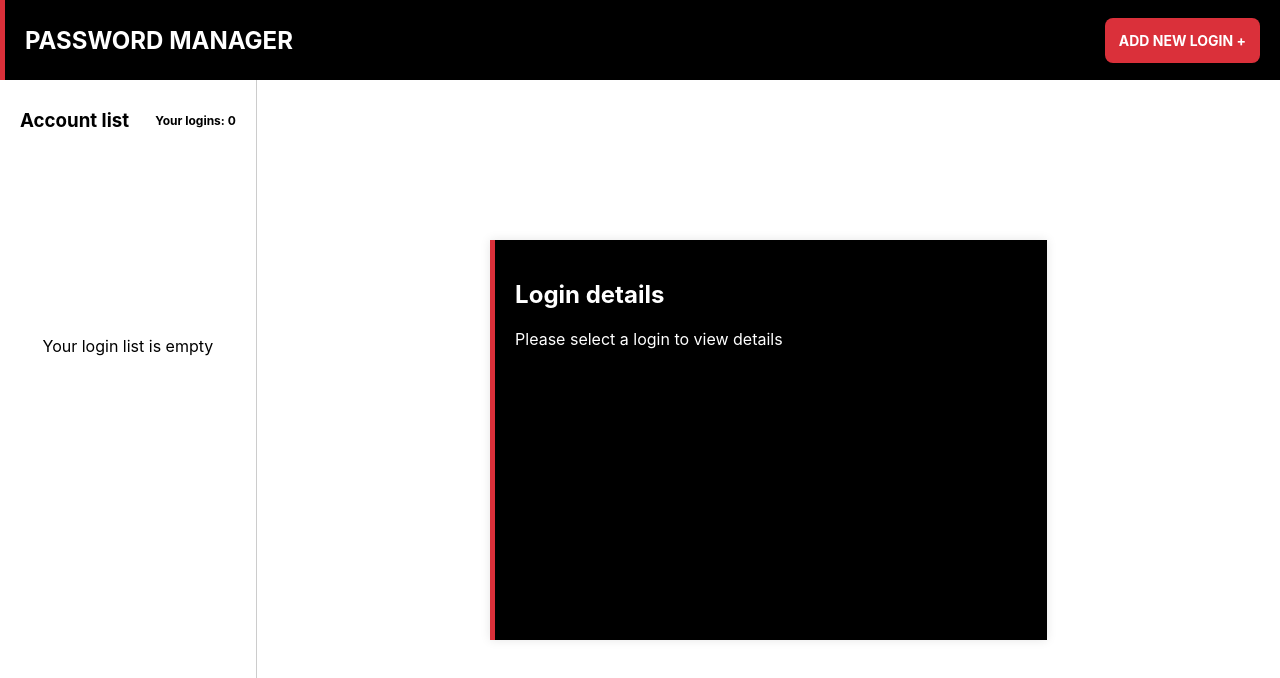
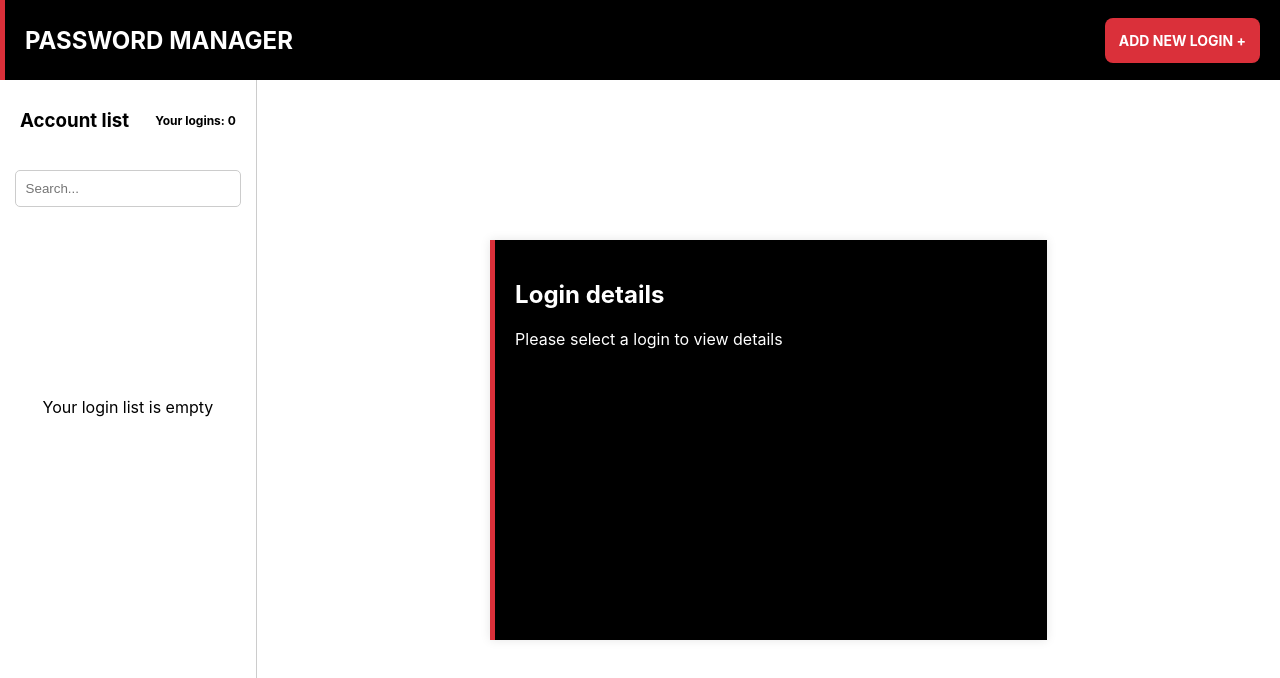
Before and after one commit to JimOv/password-manager, a React (Create React App) app: page / in a window 1280 px wide. Shown: the top 678 px of the page. Built offline with nearby package versions, Linux system fonts and the light colour scheme.

Commit message:
add test and searchBar

```diff
--- a/src/components/AddNewLoginScreen/AddNewLoginScreen.css
+++ b/src/components/AddNewLoginScreen/AddNewLoginScreen.css
@@ -46,5 +46,28 @@
     border: none;
     border-radius: 5px;
     cursor: pointer;
-    margin-bottom: 20px;
+    margin: 20px 0px;
 }
+
+.add-new-login-screen .modal form button:hover{
+    background-color: #0056b3;
+}
+.add-new-login-screen .modal form select{
+    padding: 10px;
+    margin-bottom: 10px;
+    border-radius: 5px;
+    border: 1px solid #ccc;
+}
+.add-new-login-screen .modal form label{
+    font-size: 20px;
+    margin-bottom: 10px;
+}
+.add-new-login-screen .modal button.closeBtn{
+    background-color: #dc3545;
+    color: white;
+    border: none;
+    border-radius: 5px;
+    cursor: pointer;
+    padding: 5px 10px;
+
+}
--- a/src/components/AddNewLoginScreen/AddNewLoginScreen.jsx
+++ b/src/components/AddNewLoginScreen/AddNewLoginScreen.jsx
@@ -72,7 +72,9 @@ const AddNewLoginScreen = () => {
       <div className="modal">
         <div>
           <h2>Add new login</h2>
-          <button onClick={close}>X</button>
+          <button onClick={close} className="closeBtn">
+            X
+          </button>
         </div>
         <form onSubmit={(e) => addLoginToList(e)}>
           <label htmlFor="title">Title</label>
@@ -119,8 +121,16 @@ const AddNewLoginScreen = () => {
           </button>
           {password && (
             <>
-              <label className="password">Your generated password:</label>
-              <input type="text" value={password} />
+              <label className="password" htmlFor="generatedPassword">
+                Your generated password:
+              </label>
+              <input
+                type="text"
+                id="generatedPassword"
+                name="generatedPassword"
+                value={password}
+                readOnly
+              />
             </>
           )}
 
@@ -137,8 +147,7 @@ const AddNewLoginScreen = () => {
               </option>
             ))}
           </select>
-
-          <button type="submit">Add</button>
+          <button type="submit">Add login</button>
         </form>
       </div>
     </div>
--- a/src/components/Header/Header.css
+++ b/src/components/Header/Header.css
@@ -28,6 +28,7 @@
     color: white;
     font-size: 24px;
     text-transform: uppercase;
+    cursor: pointer;
 }
 
 .header p:hover,
--- a/src/components/Header/Header.jsx
+++ b/src/components/Header/Header.jsx
@@ -4,7 +4,8 @@ import AddNewLoginScreen from "../AddNewLoginScreen/AddNewLoginScreen";
 import { useLoginList } from "../../context/LoginListContext";
 
 const Header = () => {
-  const { showAddLoginScreen, setShowAddLoginScreen } = useLoginList();
+  const { showAddLoginScreen, setShowAddLoginScreen, setActiveItem } =
+    useLoginList();
   const handleClick = () => {
     setShowAddLoginScreen(true);
   };
@@ -12,7 +13,7 @@ const Header = () => {
   return (
     <>
       <div className="header">
-        <h1>Password Manager</h1>
+        <h1 onClick={(e) => setActiveItem(null)}>Password Manager</h1>
         <p onClick={handleClick}>Add new login +</p>
       </div>
       {showAddLoginScreen && <AddNewLoginScreen />}
--- a/src/components/List/List.css
+++ b/src/components/List/List.css
@@ -24,7 +24,7 @@ ul{
     padding: 0;
     margin: 0;
     overflow: scroll;
-    height: 90%;
+    height: 80%;
 }
 
 ul li{
--- a/src/components/List/List.jsx
+++ b/src/components/List/List.jsx
@@ -1,9 +1,10 @@
 import React from "react";
 import "./List.css";
 import { useLoginList } from "../../context/LoginListContext";
+import Search from "../Search/Search";
 
 const List = () => {
-  const { loginList, activeItem, setActiveItem } = useLoginList();
+  const { loginList, activeItem, setActiveItem, filteredList } = useLoginList();
 
   const handleClick = (index) => {
     setActiveItem(index);
@@ -15,11 +16,13 @@ const List = () => {
         <h3>Account list</h3>
         <h4>Your logins: {loginList.length} </h4>
       </div>
+      <Search />
       {loginList.length === 0 ? (
         <p className="empty-list">Your login list is empty</p>
       ) : (
         <ul>
-          {loginList.map((login, index) => (
+          {filteredList.length === 0 ? (
+            loginList.map((login, index) => (
               <li
                 key={index}
                 className={activeItem === index ? "active" : ""}
@@ -28,7 +31,21 @@ const List = () => {
                 <span className="title">{login.title}</span>
                 <span>{login.username}</span>
               </li>
-          ))}
+            ))
+          ) : filteredList.length > 0 ? (
+            filteredList.map((login, index) => (
+              <li
+                key={index}
+                className={activeItem === index ? "active" : ""}
+                onClick={() => handleClick(index)}
+              >
+                <span className="title">{login.title}</span>
+                <span>{login.username}</span>
+              </li>
+            ))
+          ) : (
+            <p>No results found</p>
+          )}
         </ul>
       )}
     </div>
--- /dev/null
+++ b/src/components/Search/Search.css
@@ -0,0 +1,15 @@
+.search-bar{
+    display: block;
+    margin-top: 20px;
+    width: 100%;
+    margin-bottom: 20px;
+    text-align: center;
+}
+
+.search-bar input{
+    padding: 10px;
+    width: 80%;
+    border-radius: 5px;
+    border: 1px solid #ccc;
+
+}
--- /dev/null
+++ b/src/components/Search/Search.jsx
@@ -0,0 +1,35 @@
+import React, { useEffect, useState } from "react";
+import { useLoginList } from "../../context/LoginListContext";
+import "./Search.css";
+
+const Search = () => {
+  const {
+    loginList,
+    setLoginList,
+    setFilteredList,
+    activeItem,
+    setActiveItem,
+  } = useLoginList();
+
+  const [searchQuery, setSearchQuery] = useState("");
+
+  useEffect(() => {
+    const filteredList = loginList.filter((login) =>
+      login.title.toLowerCase().includes(searchQuery.toLowerCase())
+    );
+    setFilteredList(filteredList);
+    setActiveItem(null);
+  }, [searchQuery]);
+
+  return (
+    <div className="search-bar">
+      <input
+        type="text"
+        placeholder="Search..."
+        onChange={(e) => setSearchQuery(e.target.value)}
+      />
+    </div>
+  );
+};
+
+export default Search;
--- a/src/context/LoginListContext.jsx
+++ b/src/context/LoginListContext.jsx
@@ -14,6 +14,7 @@ export function LoginListThemeProvider({ children }) {
   );
   const [showAddLoginScreen, setShowAddLoginScreen] = useState(false);
   const [activeItem, setActiveItem] = useState(null);
+  const [filteredList, setFilteredList] = useState([]);
 
   useEffect(() => {
     localStorage.setItem("loginList", JSON.stringify(loginList));
@@ -35,6 +36,8 @@ export function LoginListThemeProvider({ children }) {
         activeItem,
         setActiveItem,
         handleDelete,
+        filteredList,
+        setFilteredList,
       }}
     >
       {children}
--- a/src/services/getCustomerData.jsx
+++ b/src/services/getCustomerData.jsx
@@ -1,5 +1,5 @@
 export async function getCustomerData() {
-  const res = await fetch("/api/raw/zSFTiVWr");
+  const res = await fetch("/raw/zSFTiVWr");
   const data = await res.json();
   return data;
 }
```
Also changed, not shown: 2 other files (tests, documents, lock files or other folders). Lines whose indentation alone changed are shown as unchanged.
